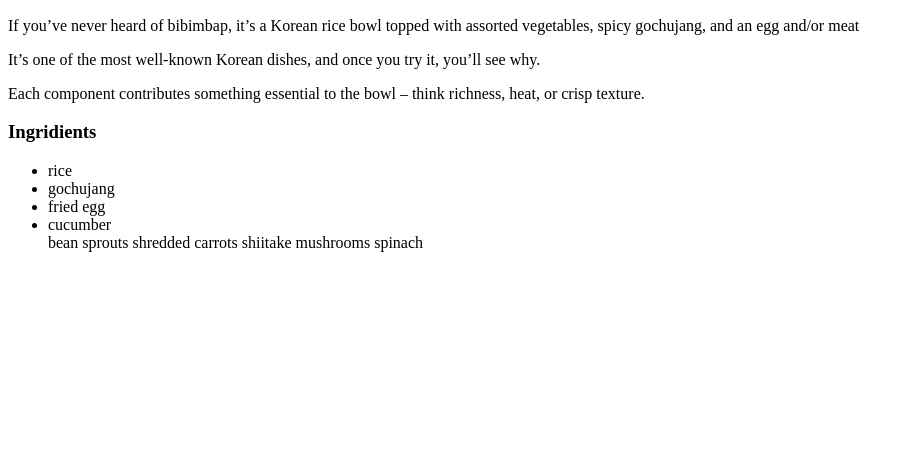
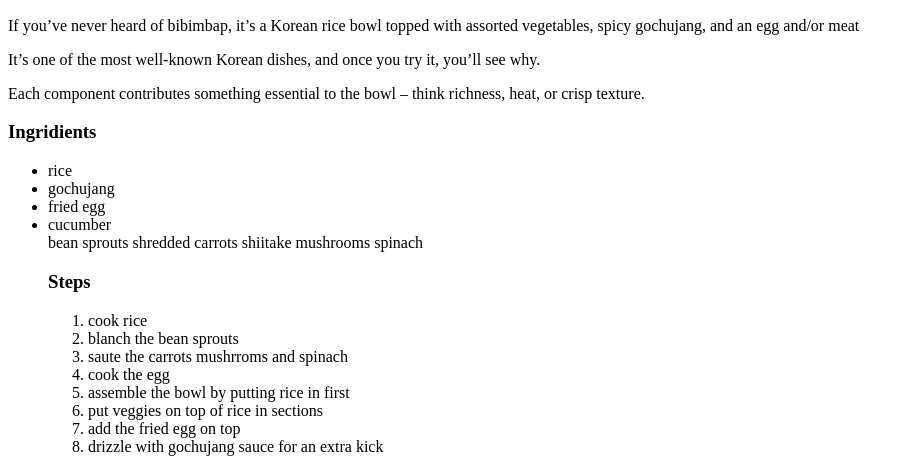
Before and after one commit to MrsShanTheBee/odin-recipes, a plain HTML site: page recipes/bibimbap.html in a window 1280 px wide. Shown: the part 434-906 px from the top of the page, without its empty margins (0-913 px from the left). Before the commit the page ends 800 px from the top, so only its background shows below. Drawn offline with Linux system fonts and the light colour scheme.

Commit message:
Add ordered list of recipe instructions

```diff
--- a/recipes/bibimbap.html
+++ b/recipes/bibimbap.html
@@ -21,6 +21,17 @@
         <ls>shredded carrots</ls>
         <ls>shiitake mushrooms</ls>
         <ls>spinach</ls>
+        <h3>Steps</h3>
+        <ol>
+            <li>cook rice</li>
+            <li>blanch the bean sprouts</li>
+            <li>saute the carrots mushrroms and spinach</li>
+            <li>cook the egg</li>
+            <li>assemble the bowl by putting rice in first</li>
+            <li>put veggies on top of rice in sections</li>
+            <li>add the fried egg on top</li>
+            <li>drizzle with gochujang sauce for an extra kick</li>
+        </ol>
     </ul>
 </body>
 </html>
```
